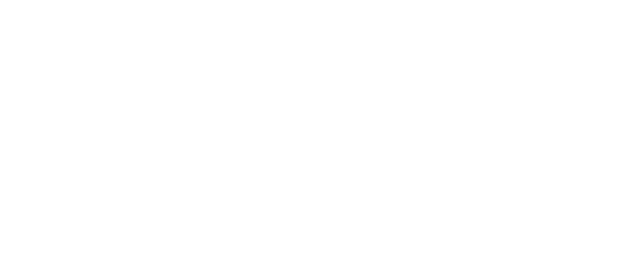
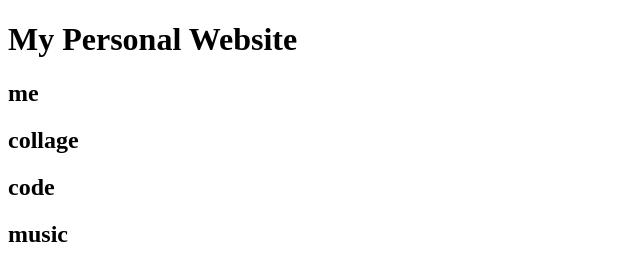
Before and after one commit to xMelow/Personal-website, a plain HTML site: page index.html in a window 1280 px wide. Shown: the whole page, without its empty margins (0-640 px from the left). Drawn offline with Linux system fonts and the light colour scheme.

Commit message:
basic html + basic readme

```diff
--- a/index.html
+++ b/index.html
@@ -4,9 +4,34 @@
     <meta charset="UTF-8">
     <meta http-equiv="X-UA-Compatible" content="IE=edge">
     <meta name="viewport" content="width=device-width, initial-scale=1.0">
-    <title>Document</title>
+    <title>Personal Website</title>
 </head>
 <body>
+    <header>
+        <h1>My Personal Website</h1>
+        <nav>
+            <h2>me</h2>
+            <h2>collage</h2>
+            <h2>code</h2>
+            <h2>music</h2>
+        </nav>
+    </header>
 
+
+    <section id="me">
+
+    </section>
+
+    <section id="collage">
+
+    </section>
+
+    <section id="code">
+
+    </section>
+
+    <section id="music">
+
+    </section>
 </body>
 </html>
```
Also changed, not shown: 1 other file.
